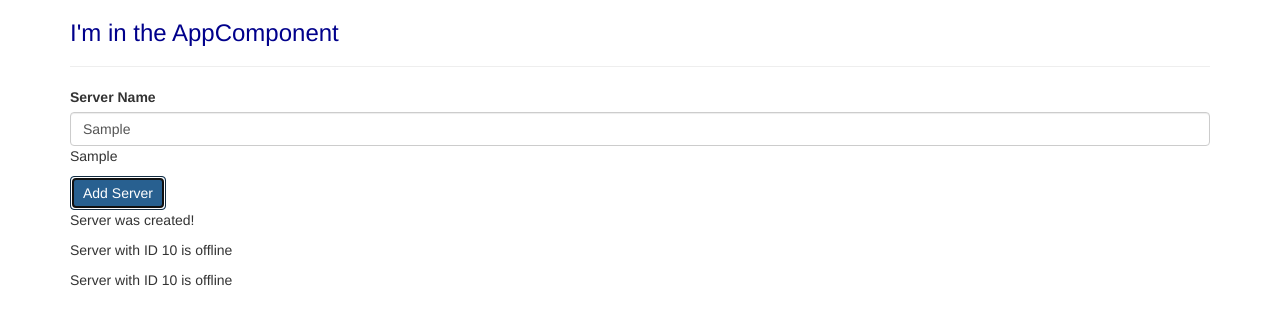
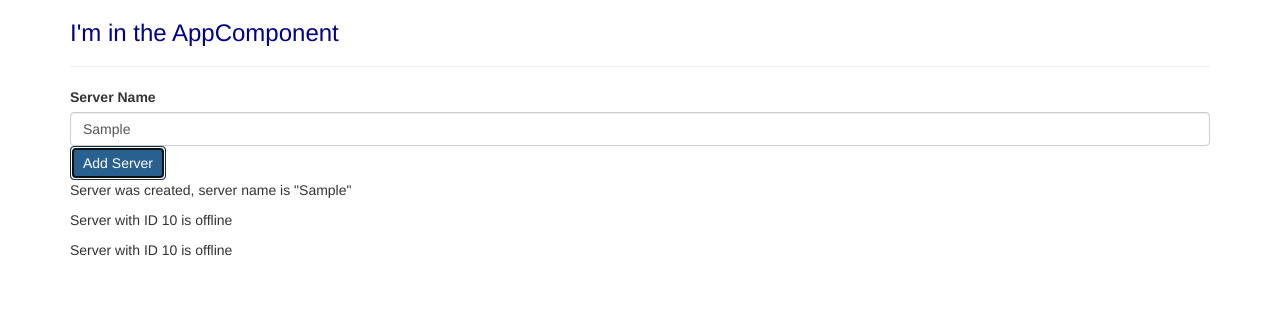
Before and after one commit to AndreasChatz/angular_4-my-first-app, an Angular app: page / in a window 1280 px wide. Both pictures are taken after typing "Sample" into the empty fields and a click on the button "Add Server". Shown: the top 324 px of the page. Built offline with nearby package versions, Linux system fonts and the light colour scheme.

Commit message:
*ngIf Output data conditionally

```diff
--- a/src/app/servers/servers.component.html
+++ b/src/app/servers/servers.component.html
@@ -1,17 +1,17 @@
+
+
 <label>Server Name</label>
-<!-- <input
-  type="text" class="form-control"
-  (input)="onUpdateServerName($event)"> -->
 <input
-  type="text" class="form-control"
+  type="text"
+  class="form-control"
   [(ngModel)]="serverName">
-  <p>{{ serverName }}</p>
 <button
   class="btn btn-primary"
   [disabled]="!allowNewServer"
   (click)='onCreateServer()'>
   Add Server
 </button>
-<p>{{ serverCreationStatus }}</p>
+<!-- <p>{{ serverCreationStatus }}</p> -->
+<p *ngIf="serverCreated">Server was created, server name is "{{ serverName }}"</p>
 <app-server></app-server>
 <app-server></app-server>
--- a/src/app/servers/servers.component.ts
+++ b/src/app/servers/servers.component.ts
@@ -9,6 +9,7 @@
   allowNewServer = false;
   serverCreationStatus = 'No server was created!';
   serverName = '';
+  serverCreated = false;
 
   constructor() {
     setTimeout(() => {
@@ -20,7 +21,8 @@
   }
 
   onCreateServer() {
-    this.serverCreationStatus = 'Server was created!';
+    this.serverCreated = true;
+    this.serverCreationStatus = 'Server was created! Name is ' + this.serverName;
   }
 
   onUpdateServerName(event: Event) {
```
